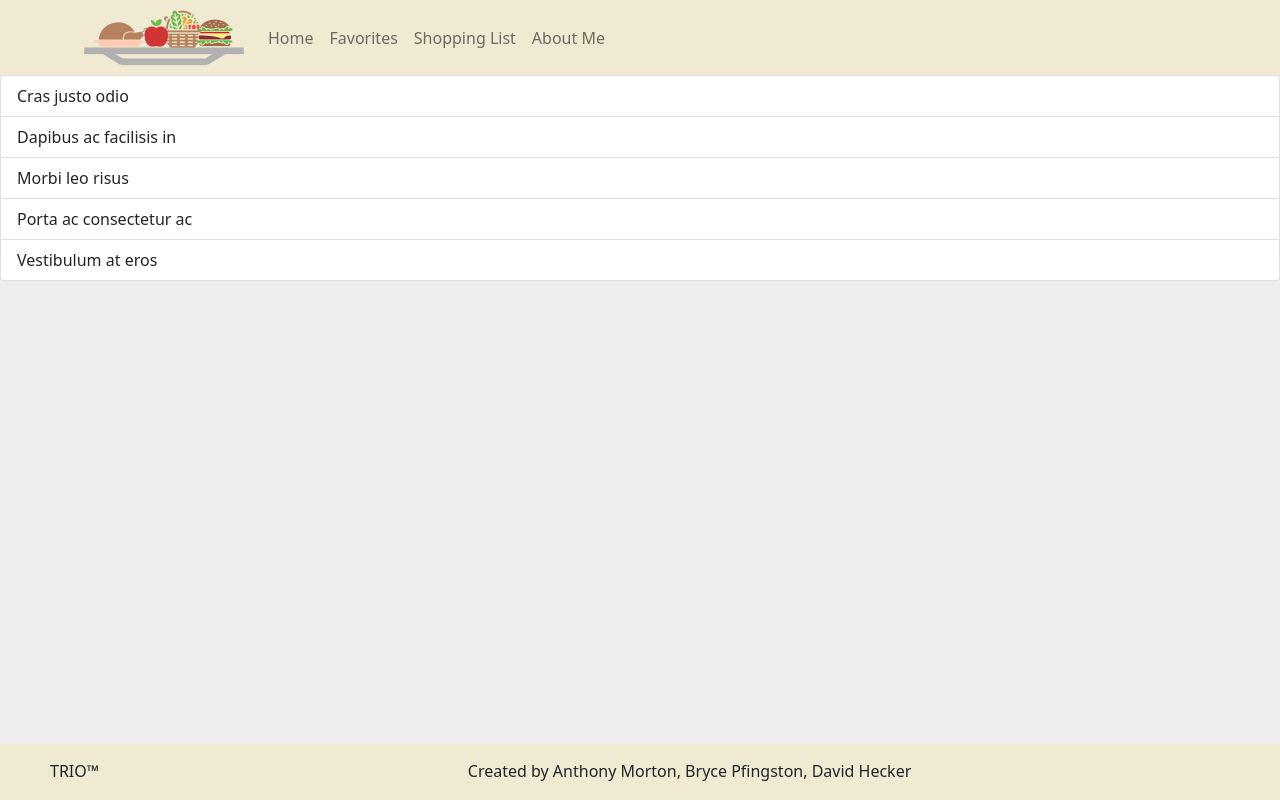
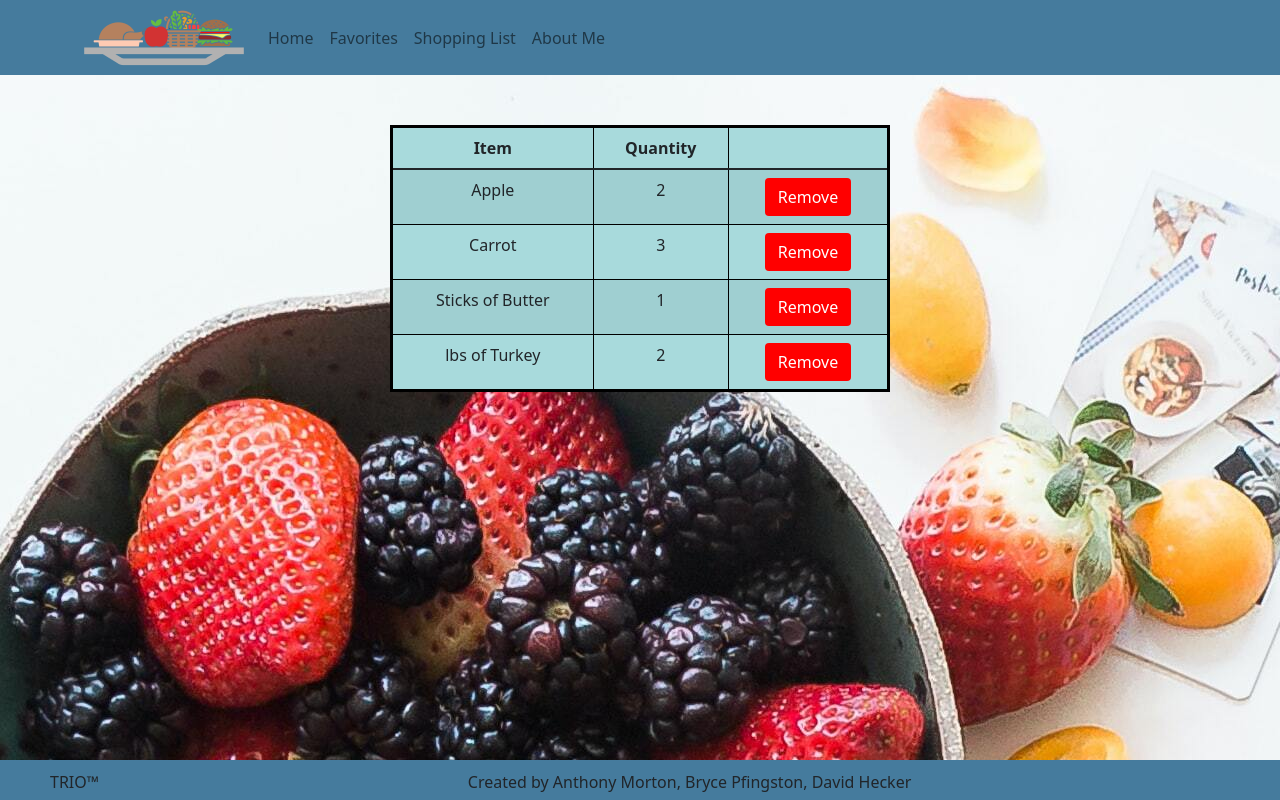
Before and after one commit to PcWatch/newFront-end, a React (Create React App) app: page /Shopping in a window 1280 px wide. Built offline with nearby package versions, Linux system fonts and the light colour scheme; no server answers.

Commit message:
added coloring scheme and ingredients table

```diff
--- a/src/App.css
+++ b/src/App.css
@@ -71,7 +71,7 @@
   margin-top: 20px;
   margin-right: 20px;
   cursor: pointer;
-  background-color: #6c584c
+  background-color: #457B9D
 }
 .recipe-card-image {
   padding-top: 10px;
@@ -101,16 +101,29 @@
   text-align: center;
 }
 .modal-card{
-  background-color: #dde5b6;
+  background-color: #F1FAEE;
 }
 .modal-header{
-  background-color: #6c584c;
+  background-color: #457B9D;
+  width: 100%;
+  margin-left: .5px;
 }
 .modal-footer{
-  background-color: #6c584c;
+  background-color: #457B9D;
+  width: 100%;
+  margin-left: .5px;
+  height: 100%;
+  margin-bottom: -.5px;
 }
 .modal-body{
-  background-color: #adc178;
+  background-color: #A8DADC;
+  width: 100%;
+  height: 100%;
+  margin-left: .5px;
+  margin-bottom: -.5px;
+  margin-top: -.5px;
+
+
 }
 #favorite{
   cursor: pointer;
@@ -118,6 +131,7 @@
 #modal-recipe{
  float: left;
  text-align: center;
+ background-color: #457B9D;
 }
 #modal-image{
   float: left;
@@ -131,13 +145,17 @@
 #modal-directions-title{
   font-weight: bolder;
   text-align: center;
+  background-color: #457B9D;
+}
+#modal-directions{
+  background-color: #457B9D;
 }
 #modal-ingredients{
  margin-top: 10px;
 }
 
-.nav-link{
-  color: rgb(124 218 144 / 90%)
+.a.nav-link{
+  color: #457b9d;
 }
 
 .footer {
@@ -146,17 +164,17 @@
   position: fixed;
   bottom: 0;
   width: 100%;
-  height: 7%;
-  background-color: #f0ead2;
+  height: 5%;
+  background-color: #457B9D;
 
 }
 #footerLogo{
-  margin-top: 15px;
+  margin-top: 10px;
   margin-left: 50px;
 }
 
 #footerCreator{
-  margin-top: 15px;
+  margin-top: 10px;
   text-align: center;
   width: 100%;
 }
@@ -165,15 +183,16 @@
   text-align: center;
 }
 .greeting:nth-child(1){
-  margin-top: 50px;
-  font-size: 100px;
-  line-height: 90px;
+  margin-top: 40px;
+  padding-top: 10px;
+  font-size: 90px;
+  line-height: 80px;
   font-family: copperplate;
   font-weight: bolder;
 }
 .greeting:nth-child(2){
-  font-size: 100px;
-  line-height: 90px;
+  font-size: 90px;
+  line-height: 80px;
   font-family: copperplate;
   font-weight: bolder;
 }
@@ -184,7 +203,7 @@
   font-weight: bold;
 }
 .greeting:nth-child(4){
-  margin-top: 30px;
+  margin-top: 20px;
   font-size: 30px;
   font-family: copperplate;
   font-weight: bold;
@@ -195,23 +214,26 @@
   font-weight: bold;
 }
 .loginGreeting{
-  margin-top: 75px;
+  margin-top: 40px;
   font-size: 20px;
   text-align: center;
   font-family: copperplate;
   font-weight: bold;
 }
 #root{
-  background-color: #ededed;
+  background-image: url("./images/background.jpg");
   width: 100%;
+  height: 100%;
 }
 html{
-  background-image: src('../images/background.jpg');
+  background-image: url("./images/background.jpg");
   background-color: #ededed;
+  height: 0%;
 }
 .loginButton{
   margin: 0 auto;
   display:block;
+
 }
 #footerImage{
   width: 100px;
@@ -219,10 +241,10 @@ html{
 
 #logoLogin{
   display: block;
-  margin-top: 40px;
+  margin-top: 25px;
   margin-left: auto;
   margin-right: auto;
-  width: 15%;
+  width: 30%;
 }
 .card-column{
   width: 100%;
@@ -233,10 +255,12 @@ html{
   margin-top: 25px;
   display:block;
   width: 100%;
+  background-color: #a8dadc;
 }
 .favIngredientTitle{
   font-weight: bold;
   text-align: center;
+  background-color: ;
 }
 .favRecipeTitle{
   font-weight: bold;
@@ -283,9 +307,11 @@ html{
 
 }
 .about-header{
+
   text-align: center;
-  font-weight: bold;
-  background-color: #6c584c;
+  background-color: #457B9D;
+  height: 75px;
+  font-size: 30px;
 }
 #david-image{
   margin-top: 8px;
@@ -301,7 +327,7 @@ body{
 }
 
 .about-card{
-  background-color: #adc178;
+  background-color: #F1FAEE;
 }
 .ingredientLabel{
   font-size: 14px;
@@ -325,3 +351,15 @@ body{
   margin: "10px";
   width: 250px;
 }
+.shoppingListTable{
+  background-color: #A8DADC;
+  border: black solid;
+  width: 500px;
+  margin: auto;
+  margin-top: 50px;
+  text-align: center;
+}
+.itemRemove{
+  background-color: red;
+  color: white;
+}
--- a/src/components/IngredientForm.js
+++ b/src/components/IngredientForm.js
@@ -4,11 +4,12 @@ import { Button, Form, FormControl, } from "react-bootstrap";
 export default class IngredientForm extends Component {
   clickEvent = (event) => {
     event.preventDefault();
-    this.props.getSearchQuery(event.target.value)
+    this.props.saveIngredientToDB()
+
   }
   render(){
     return(
-      <div class="ingredientAddDiv" style={{border: "2px solid red", display: "flex", flexFlow: "row wrap", justifyContent:"space-evenly"}}>
+      <div class="ingredientAddDiv" style={{display: "flex", flexFlow: "row wrap", justifyContent:"space-evenly"}}>
       {this.props.recipeData.ingredients.map(ingredient => ingredient === ' ' ? '' :
         (
           <>
--- a/src/components/Login.js
+++ b/src/components/Login.js
@@ -1,13 +1,16 @@
 import { useAuth0 } from "@auth0/auth0-react";
 import { Button, Container } from "react-bootstrap";
+import { Redirect } from "react-router";
 import Logo from "../images/TrioWord.png"
+
 
 function Login() {
   const { isAuthenticated, loginWithRedirect } = useAuth0();
 
   return (
     !isAuthenticated &&
-    <Container className="loginContainer">
+    <Container className="loginContainer" style={{backgroundColor: "#f0ead2", width: '700px',}}>
+      {/* <img src={background} alt="bg" id="background" style={{}}/> */}
       <p class="greeting">Welcome</p>
       <p class="greeting">to</p>
       <img src={Logo} alt="logo-login" id="logoLogin" />
--- a/src/components/Navigation.js
+++ b/src/components/Navigation.js
@@ -10,7 +10,7 @@ class Navigation extends React.Component {
   render() {
     return (
       <>
-        <Navbar  light style={{ backgroundColor: '#f0ead2' }} className="navStuff">
+        <Navbar  light style={{ backgroundColor: '#457b9d' }} className="navStuff">
 
           <Container>
             <img src={Logo} alt="Logo"/>
--- a/src/components/Shopping.js
+++ b/src/components/Shopping.js
@@ -1,18 +1,43 @@
 import { Component } from "react";
 import { withAuth0 } from "@auth0/auth0-react";
-import ListGroup  from "react-bootstrap/ListGroup";
+import Table  from "react-bootstrap/Table";
+import Button from 'react-bootstrap/Button'
 
 
 class Shopping extends Component {
   render() {
     return (
-    <ListGroup>
-      <ListGroup.Item>Cras justo odio</ListGroup.Item>
-      <ListGroup.Item>Dapibus ac facilisis in</ListGroup.Item>
-      <ListGroup.Item>Morbi leo risus</ListGroup.Item>
-      <ListGroup.Item>Porta ac consectetur ac</ListGroup.Item>
-      <ListGroup.Item>Vestibulum at eros</ListGroup.Item>
-    </ListGroup>
+      <Table striped bordered hover className="shoppingListTable">
+        <thead>
+          <tr>
+            <th>Item</th>
+            <th>Quantity</th>
+            <th></th>
+          </tr>
+        </thead>
+        <tbody>
+          <tr>
+            <td>Apple</td>
+            <td>2</td>
+            <td><Button className="itemRemove" variant="Danger">Remove</Button></td>
+          </tr>
+          <tr>
+            <td>Carrot</td>
+            <td>3</td>
+            <td><Button className="itemRemove" variant="Danger">Remove</Button></td>
+          </tr>
+          <tr>
+            <td>Sticks of Butter</td>
+            <td>1</td>
+            <td><Button className="itemRemove" variant="Danger">Remove</Button></td>
+          </tr>
+          <tr>
+            <td>lbs of Turkey</td>
+            <td>2</td>
+            <td><Button className="itemRemove" variant="Danger">Remove</Button></td>
+          </tr>
+        </tbody>
+      </Table>
     );
   }
 }
```
